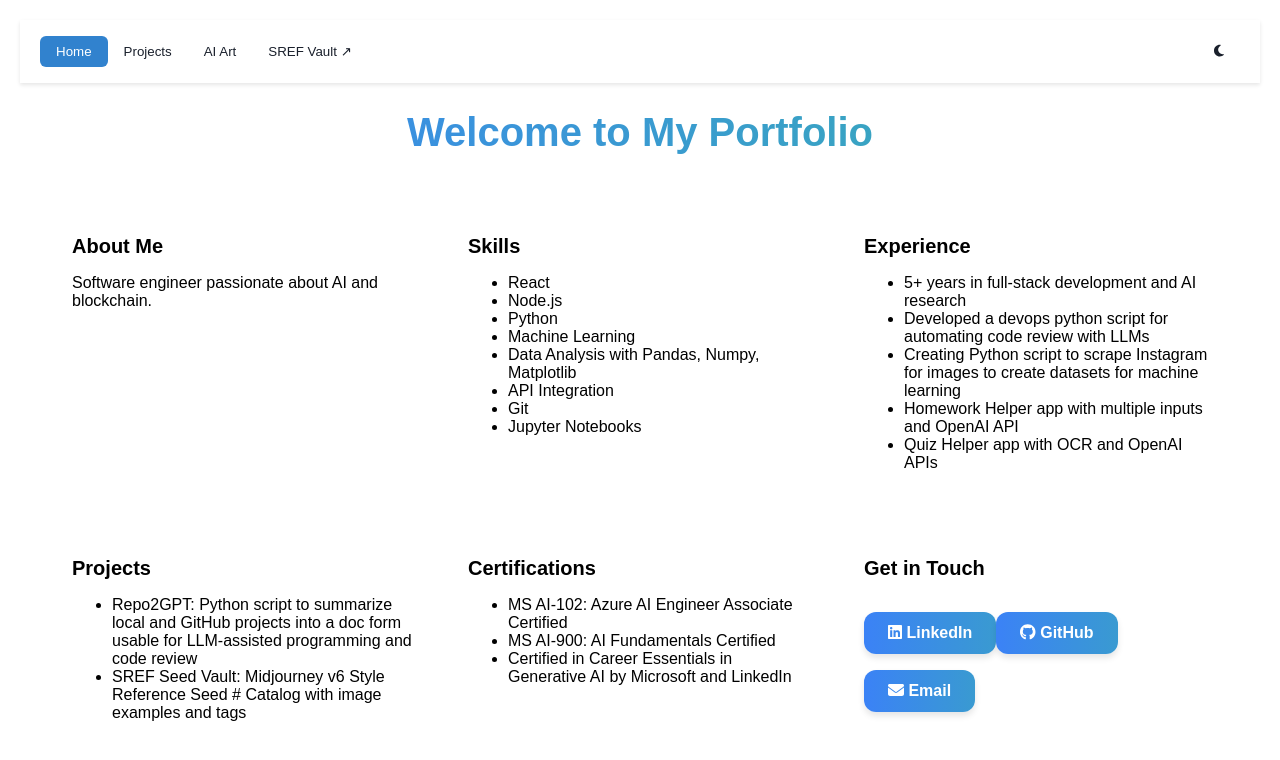
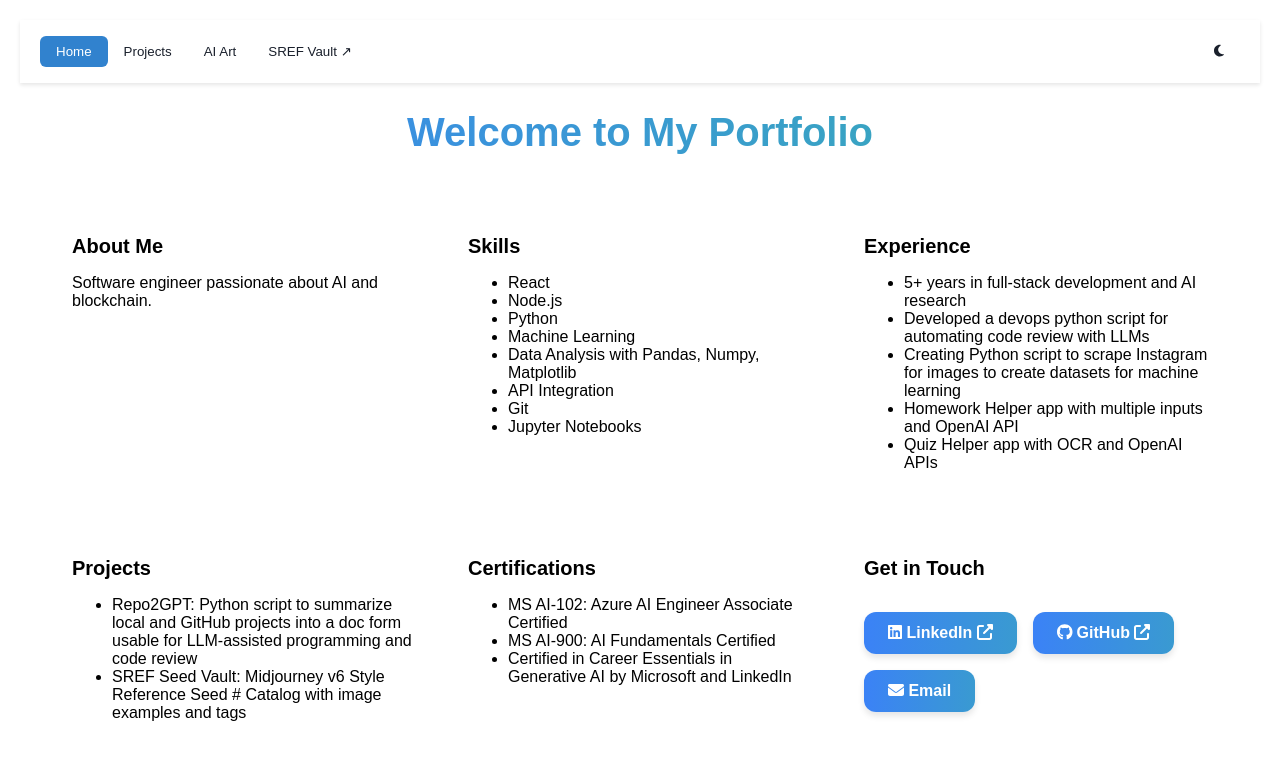
Before and after one commit to alexkorol/alexkorol.github.io, a React (Create React App) app: page / in a window 1280 px wide. Shown: the top 760 px of the page. Built offline with nearby package versions, Linux system fonts and the light colour scheme.

Commit message:
fix button placement

```diff
--- a/src/App.js
+++ b/src/App.js
@@ -35,8 +35,8 @@ function App() {
 
   return (
     <div className="min-h-screen">
-      <nav className="navbar sticky top-0 z-10">
-        <div className="container mx-auto px-6 py-3 flex justify-between items-center">
+      <nav className="navbar sticky top-0 z-10 w-full">
+        <div className="container mx-auto flex justify-between items-center">
           <div className="flex space-x-4">
             {navItems.map((item) => (
               <button
@@ -52,7 +52,7 @@ function App() {
                   }
                 }}
               >
-                {item} {item === 'SREF Vault' && <span>↗</span>}
+                {item} {item === 'SREF Vault' && <span> ↗</span>}
               </button>
             ))}
           </div>
--- a/src/HomeSection.js
+++ b/src/HomeSection.js
@@ -2,7 +2,7 @@ import React from 'react';
 import Card from './Card';
 import { FontAwesomeIcon } from '@fortawesome/react-fontawesome';
 import { faLinkedin, faGithub } from '@fortawesome/free-brands-svg-icons';
-import { faEnvelope } from '@fortawesome/free-solid-svg-icons';
+import { faEnvelope, faExternalLinkAlt } from '@fortawesome/free-solid-svg-icons';
 
 const HomeSection = () => {
   const cards = [
@@ -57,13 +57,13 @@ const HomeSection = () => {
       title: 'Get in Touch',
       content: (
         <div>
-          <a href="https://www.linkedin.com/in/alexei-korol/" target="_blank" rel="noopener noreferrer" className="text-blue-500 dark:text-blue-300 hover:underline">
-            <FontAwesomeIcon icon={faLinkedin} /> LinkedIn
+          <a href="https://www.linkedin.com/in/alexei-korol/" target="_blank" rel="noopener noreferrer" className="get-in-touch-button" style={{ marginRight: '1rem' }}>
+            <FontAwesomeIcon icon={faLinkedin} /> LinkedIn <FontAwesomeIcon icon={faExternalLinkAlt} className="external-link-icon" />
           </a>
-          <a href="https://github.com/alexkorol" target="_blank" rel="noopener noreferrer" className="text-blue-500 dark:text-blue-300 hover:underline">
-            <FontAwesomeIcon icon={faGithub} /> GitHub
+          <a href="https://github.com/alexkorol" target="_blank" rel="noopener noreferrer" className="get-in-touch-button">
+            <FontAwesomeIcon icon={faGithub} /> GitHub <FontAwesomeIcon icon={faExternalLinkAlt} className="external-link-icon" />
           </a>
-          <a href="mailto:korolalexei@gmail.com" className="text-blue-500 dark:text-blue-300 hover:underline">
+          <a href="mailto:korolalexei@gmail.com" className="get-in-touch-button">
             <FontAwesomeIcon icon={faEnvelope} /> Email
           </a>
         </div>
```
